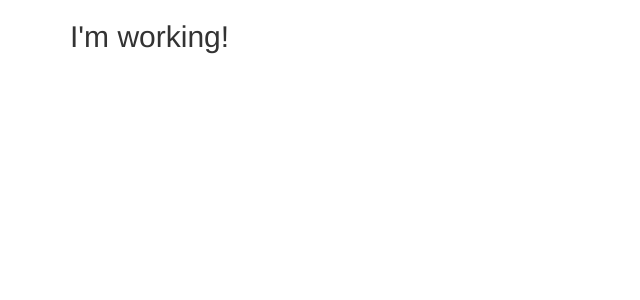
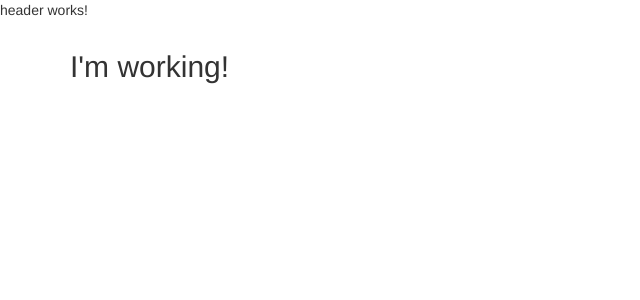
Before and after one commit to PatrickBoyn/angular-course-project, an Angular app: page / in a window 1280 px wide. Shown: the top 300 px of the page, without its empty margins (0-640 px from the left). Built offline with nearby package versions, Linux system fonts and the light colour scheme.

Commit message:
Added the app header tag.

```diff
--- a/src/app/app.component.html
+++ b/src/app/app.component.html
@@ -1,3 +1,4 @@
+<app-header></app-header>
 <div class="container">
   <div class="row">
     <div class="col-md-12">
```
